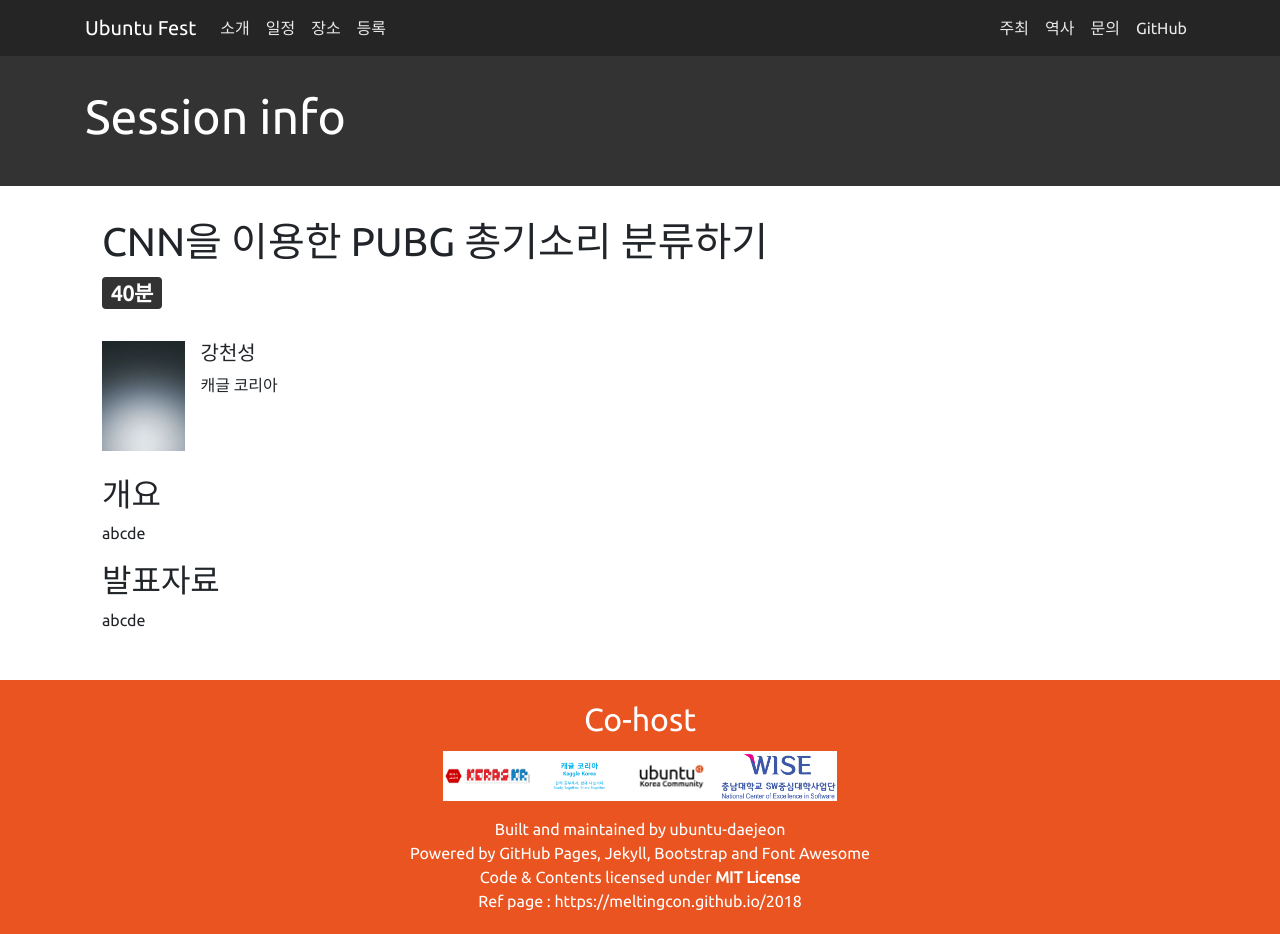
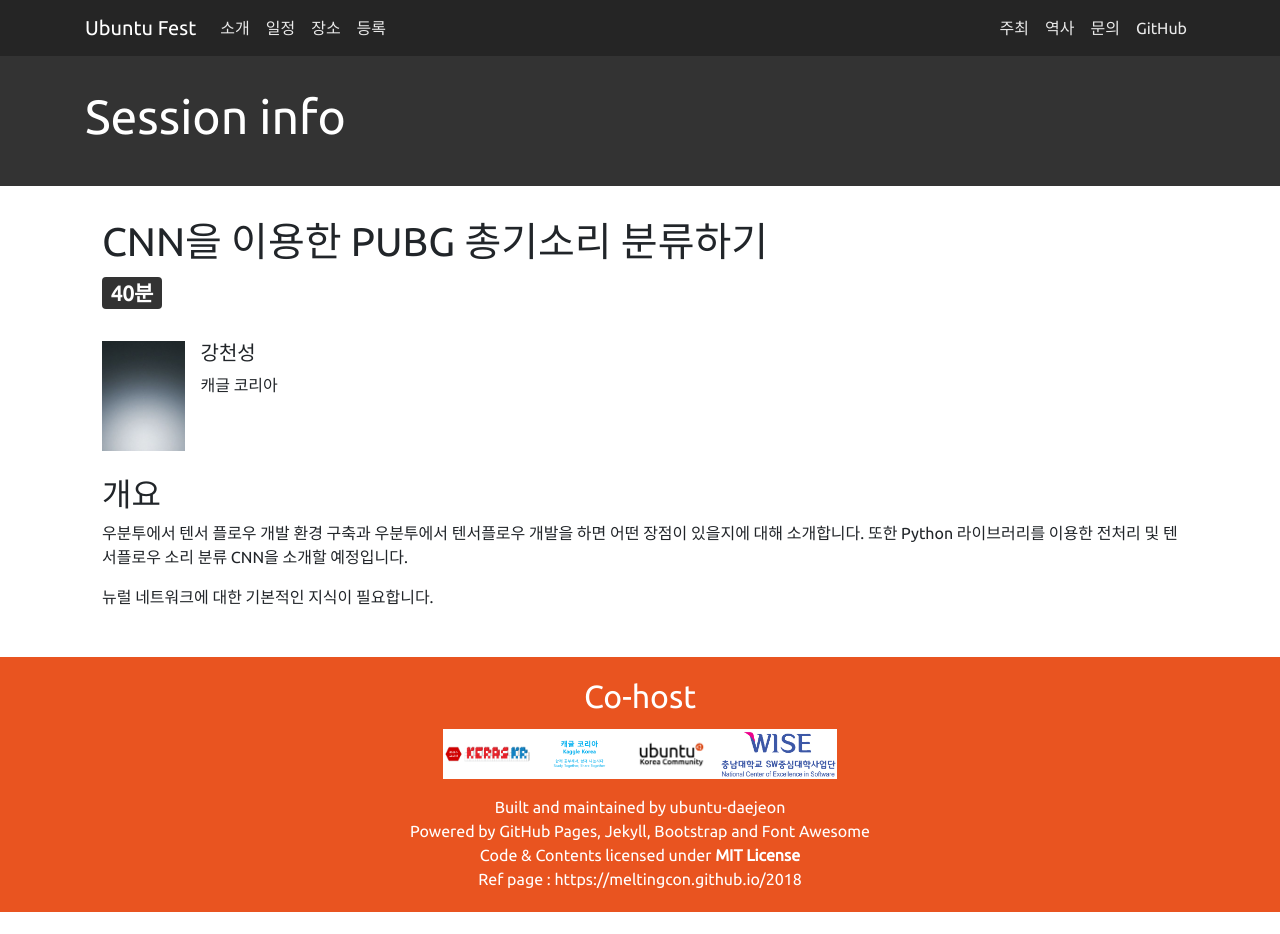
Before and after one commit to ubuntu-kr/ubuntu-fest, a Jekyll site: the page built from _sessions/09*.md, in a window 1280 px wide and 934 px high. Built offline with Jekyll 4.4.1, drawn with Linux system fonts in a browser that asks for light colours.

Commit message:
세션 설명

```diff
--- a/_sessions/09*.md
+++ b/_sessions/09*.md
@@ -12,6 +12,7 @@ speakers:
     image: ../assets/imgs/speakers/SELF.jpg
 ---
 ## 개요
-abcde
-## 발표자료
-abcde
+우분투에서 텐서 플로우 개발 환경 구축과 우분투에서 텐서플로우 개발을 하면 어떤 장점이 있을지에 대해 소개합니다.
+또한 Python 라이브러리를 이용한 전처리 및 텐서플로우 소리 분류 CNN을 소개할 예정입니다.
+
+뉴럴 네트워크에 대한 기본적인 지식이 필요합니다.
```
